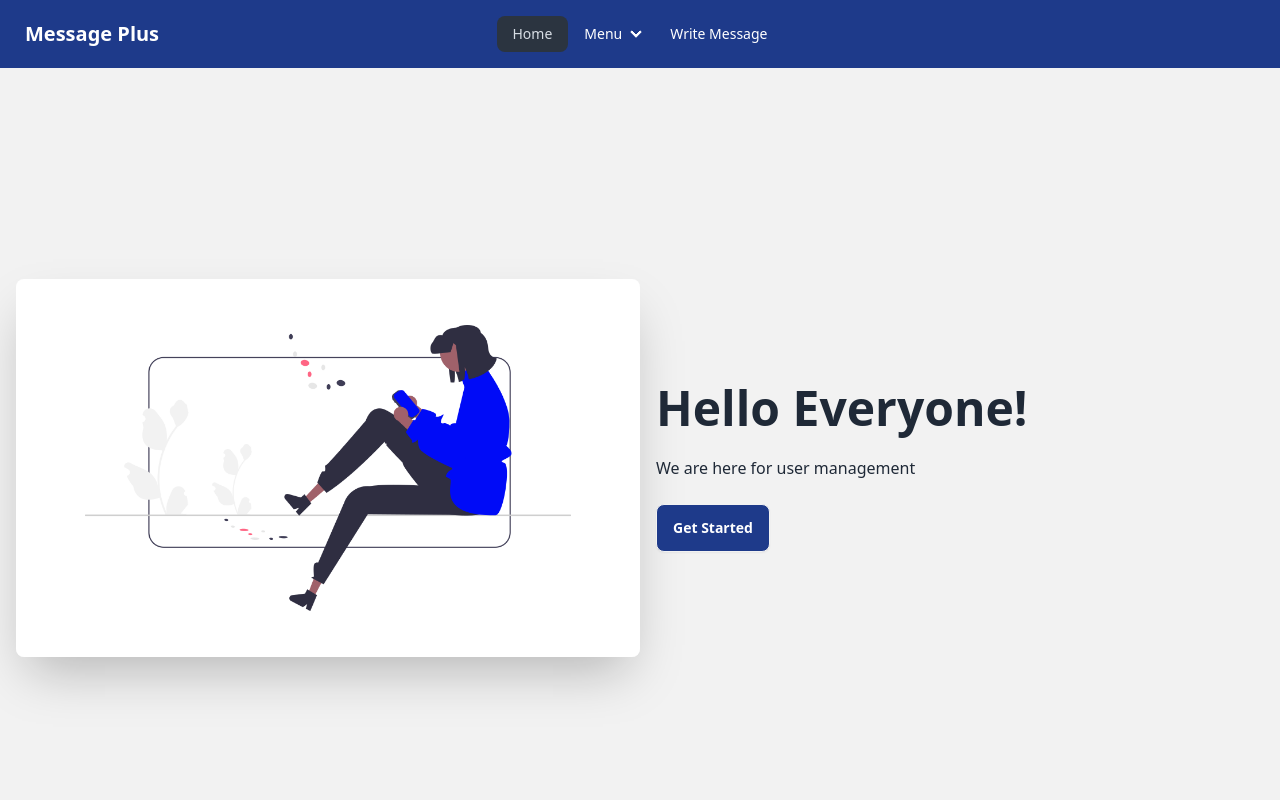
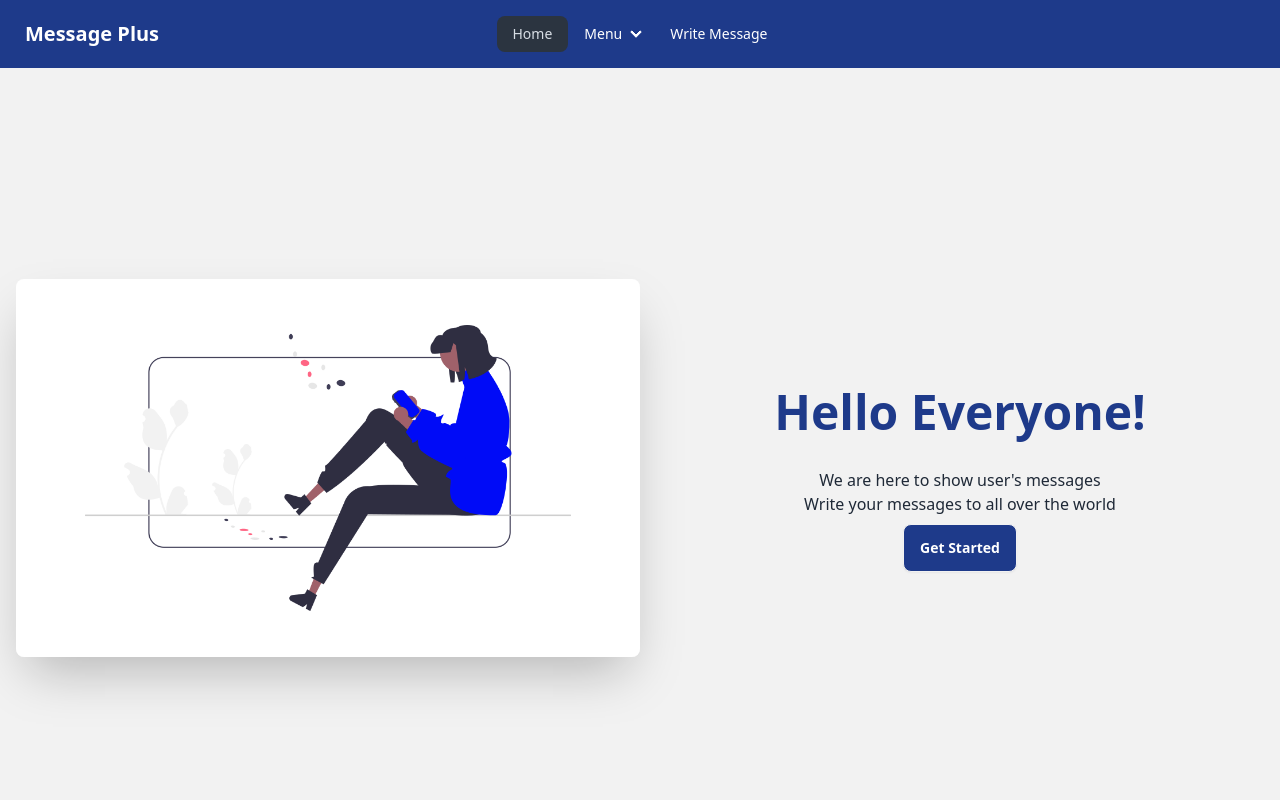
Before and after one commit to Rafiul23/task-somykoron-client, a React (Vite) app: page / in a window 1280 px wide. Shown: the top 800 px of the page. Built offline with nearby package versions, Linux system fonts and the light colour scheme.

Commit message:
added message context

```diff
--- a/src/Components/Banner/Banner.jsx
+++ b/src/Components/Banner/Banner.jsx
@@ -1,4 +1,7 @@
+import { Link } from 'react-router-dom';
 import user from '../../assets/mobileUser.png';
+import Button from '../Button/Button';
+import SectionTitle from '../SectionTitile/SectionTitle';
 
 const Banner = () => {
     return (
@@ -6,9 +9,18 @@ const Banner = () => {
             <div className="hero-content flex-col lg:flex-row">
                 <img src={user} className="md:w-1/2 w-full rounded-lg shadow-2xl" />
                 <div className='md:w-1/2 w-full'>
-                    <h1 className="lg:text-5xl md:text-3xl text-2xl font-bold">Hello Everyone!</h1>
-                    <p className="py-6">We are here for user management</p>
-                    <button className="btn bg-blue-900 text-white">Get Started</button>
+                    <SectionTitle
+                    title='Hello Everyone!'
+                    ></SectionTitle>
+                    <div className='text-center'>
+                    <p className="pt-2">We are here to show user's messages</p>
+                    <p className='pb-2'>Write your messages to all over the world</p>
+                    <Link to='/addmessage'>
+                    <Button
+                    title='Get Started'
+                    ></Button>
+                    </Link>
+                    </div>
                 </div>
             </div>
         </div>
--- /dev/null
+++ b/src/Components/MessageProvider/MessageProvider.jsx
@@ -0,0 +1,22 @@
+import { createContext, useState } from "react";
+
+
+export const MessageContext = createContext(null);
+
+const MessageProvider = ({children}) => {
+
+    const [messages, setMessages] = useState([]);
+
+    const messageInfo = {
+        messages,
+        setMessages
+    }
+
+    return (
+        <MessageContext.Provider value={messageInfo}>
+            {children}
+        </MessageContext.Provider>
+    );
+};
+
+export default MessageProvider;
--- a/src/Components/SectionTitile/SectionTitle.jsx
+++ b/src/Components/SectionTitile/SectionTitle.jsx
@@ -2,7 +2,7 @@
 
 const SectionTitle = ({title}) => {
     return (
-        <div className="text-center my-5 py-6">
+        <div className="text-center py-6">
             <h2 className="lg:text-5xl md:text-3xl text-2xl text-blue-900 font-bold">{title}</h2>
         </div>
     );
--- /dev/null
+++ b/src/Components/WriteMessage/WriteMessage.jsx
@@ -0,0 +1,11 @@
+
+
+const WriteMessage = () => {
+    return (
+        <div>
+
+        </div>
+    );
+};
+
+export default WriteMessage;
--- a/src/Router/Router.jsx
+++ b/src/Router/Router.jsx
@@ -1,5 +1,6 @@
 import Home from '../Components/Home/Home';
 import Users from '../Components/Users/Users';
+import WriteMessage from '../Components/WriteMessage/WriteMessage';
 import Root from './../Root/Root';
 import {
     createBrowserRouter
@@ -17,6 +18,10 @@ const router = createBrowserRouter([
         {
             path: '/users',
             element: <Users></Users>
+        },
+        {
+            path: '/addmessage',
+            element: <WriteMessage></WriteMessage>
         }
       ]
     },
```
